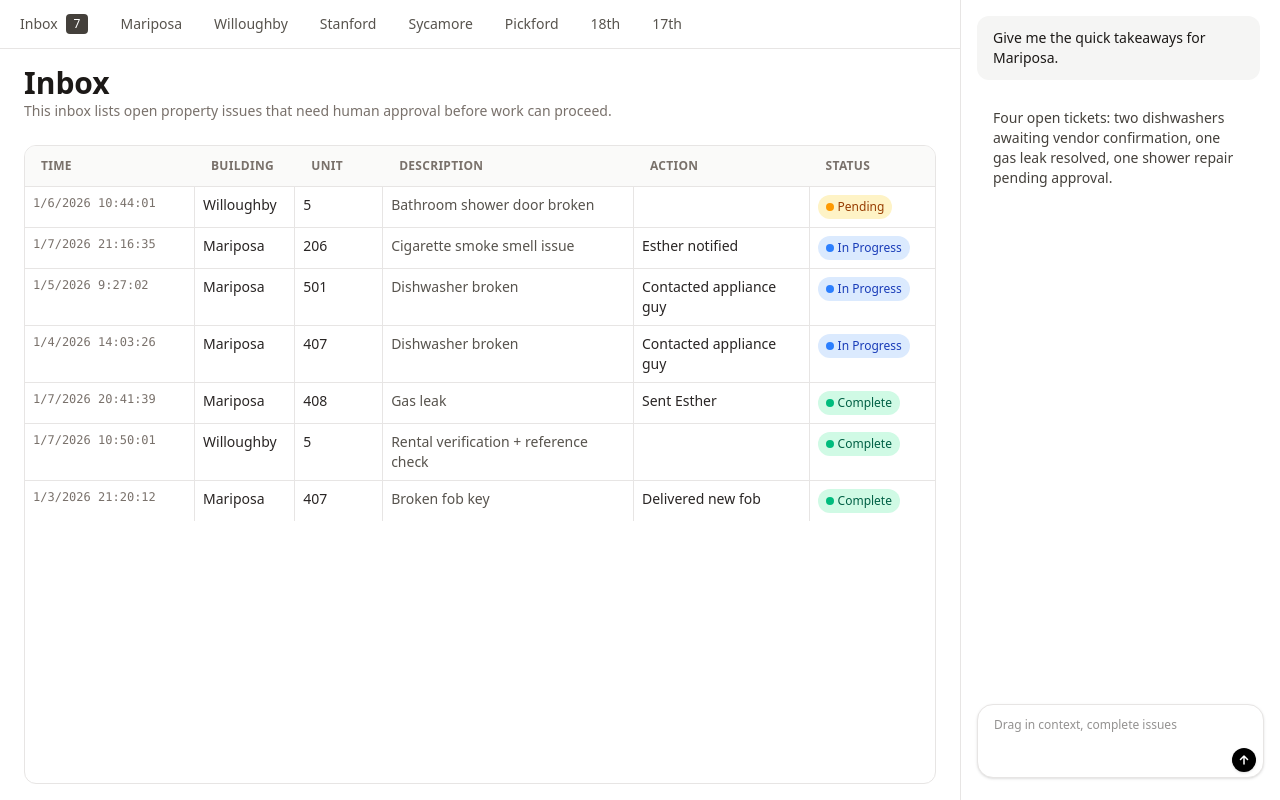
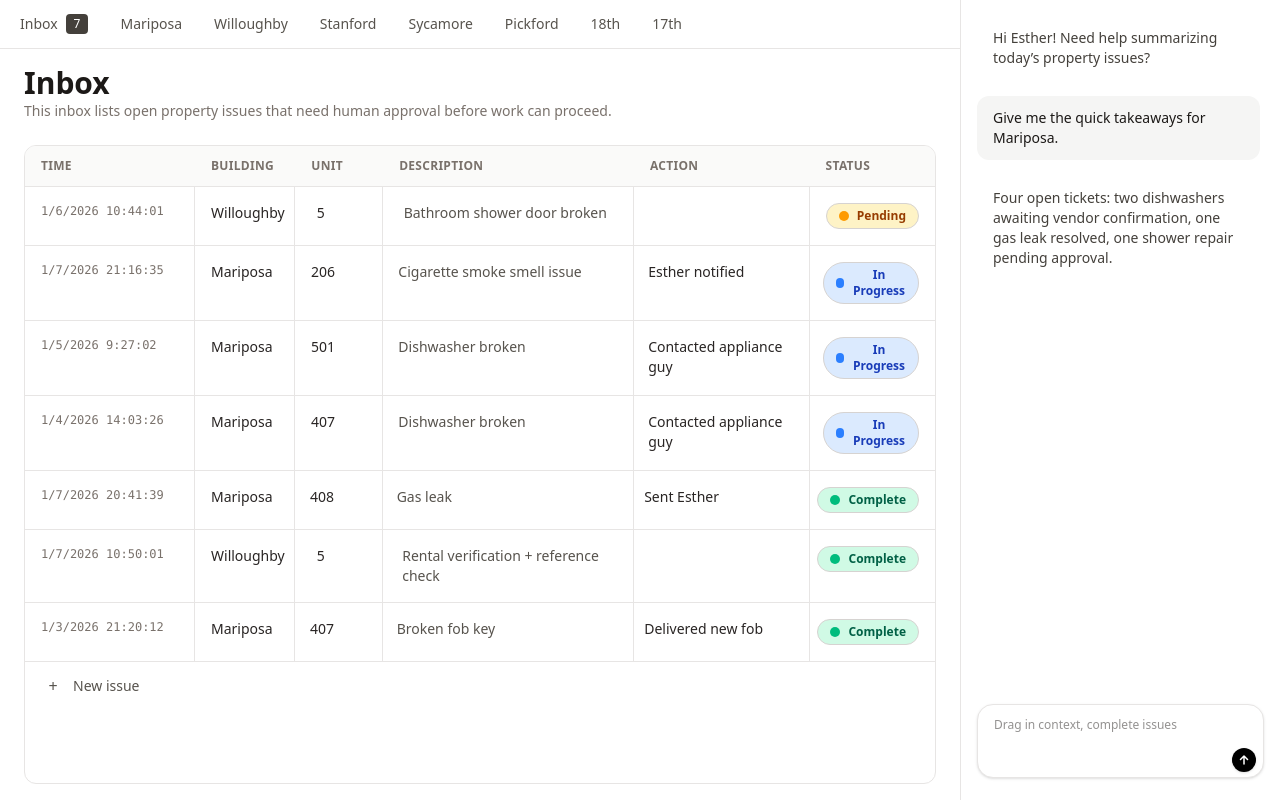
Before and after one commit to 21andrewchang/hermes, a SvelteKit app: page / in a window 1280 px wide. Built offline with nearby package versions, Linux system fonts and the light colour scheme.

Commit message:
feat: chat interface

```diff
--- a/src/routes/+page.svelte
+++ b/src/routes/+page.svelte
@@ -37,9 +37,12 @@
 		description: string;
 		action: string;
 		status: 'Pending' | 'In Progress' | 'Complete';
+		isDraft?: boolean;
 	}
 
 	const statusOptions: TableEntry['status'][] = ['Pending', 'In Progress', 'Complete'];
+	type EditableField = 'building' | 'unit' | 'description' | 'action';
+
 	interface ChatMessage {
 		id: number;
 		role: 'user' | 'assistant';
@@ -112,26 +115,64 @@
 		Complete: 2
 	};
 
-	let entries = $state(
-		[...initialEntries].sort((a, b) => statusRank[a.status] - statusRank[b.status])
-	);
+	function sortEntries(list: TableEntry[]): TableEntry[] {
+		return [...list].sort((a, b) => {
+			if (a.isDraft && !b.isDraft) return 1;
+			if (!a.isDraft && b.isDraft) return -1;
+			return statusRank[a.status] - statusRank[b.status];
+		});
+	}
+
+	let entries = $state(sortEntries(initialEntries));
 	let openStatusIndex = $state<number | null>(null);
+	const hasDraftEntry = $derived(entries.some((entry) => entry.isDraft));
+
 	const conversation: ChatMessage[] = [
 		{
 			id: 1,
+			role: 'assistant',
+			content: 'Hi Esther! Need help summarizing today’s property issues?',
+			timestamp: '09:12'
+		},
+		{
+			id: 2,
 			role: 'user',
 			content: 'Give me the quick takeaways for Mariposa.',
 			timestamp: '09:14'
 		},
 		{
-			id: 2,
+			id: 3,
 			role: 'assistant',
 			content:
 				'Four open tickets: two dishwashers awaiting vendor confirmation, one gas leak resolved, one shower repair pending approval.',
 			timestamp: '09:14'
 		}
 	];
+
 	let chatInput = $state('');
+
+	function toggleStatusMenu(index: number) {
+		openStatusIndex = openStatusIndex === index ? null : index;
+	}
+
+	function updateStatus(targetIndex: number, status: TableEntry['status']) {
+		const updated = entries.map((entry, index) =>
+			index === targetIndex ? { ...entry, status } : entry
+		);
+		entries = sortEntries(updated);
+	}
+
+	function updateEntryField(index: number, field: EditableField, value: string) {
+		const updated = entries.map((entry, entryIndex) =>
+			entryIndex === index ? { ...entry, [field]: value } : entry
+		);
+		entries = updated;
+	}
+
+	function handleFieldInput(index: number, field: EditableField, event: Event) {
+		const target = event.currentTarget as HTMLInputElement | HTMLTextAreaElement;
+		updateEntryField(index, field, target.value);
+	}
 
 	function statusStyles(status: TableEntry['status']): string {
 		if (status === 'Pending') return 'bg-amber-100 text-amber-800';
@@ -145,15 +186,29 @@
 		return 'bg-emerald-500';
 	}
 
-	function toggleStatusMenu(index: number) {
-		openStatusIndex = openStatusIndex === index ? null : index;
+	function formatTimestamp(date: Date): string {
+		const month = date.getMonth() + 1;
+		const day = date.getDate();
+		const year = date.getFullYear();
+		const hours = date.getHours().toString().padStart(2, '0');
+		const minutes = date.getMinutes().toString().padStart(2, '0');
+		const seconds = date.getSeconds().toString().padStart(2, '0');
+		return `${month}/${day}/${year} ${hours}:${minutes}:${seconds}`;
 	}
 
-	function updateStatus(targetIndex: number, status: TableEntry['status']) {
-		const updated = entries.map((entry, index) =>
-			index === targetIndex ? { ...entry, status } : entry
-		);
-		entries = updated.sort((a, b) => statusRank[a.status] - statusRank[b.status]);
+	function addNewIssue() {
+		if (entries.some((entry) => entry.isDraft)) return;
+		const now = new Date();
+		const draftEntry: TableEntry = {
+			time: formatTimestamp(now),
+			building: '',
+			unit: '',
+			description: '',
+			action: '',
+			status: 'Pending',
+			isDraft: true
+		};
+		entries = sortEntries([...entries, draftEntry]);
 	}
 
 	function handleSend(event: SubmitEvent) {
@@ -183,7 +238,8 @@
 					>
 						{tab.label}
 						{#if tab.id === 'inbox'}
-							<span class="rounded bg-stone-700 px-2 py-0.5 text-xs text-white">{entries.length}</span
+							<span class="rounded bg-stone-700 px-2 py-0.5 text-xs text-white"
+								>{entries.length}</span
 							>
 						{/if}
 					</button>
@@ -226,26 +282,67 @@
 									></div>
 								{/each}
 							</div>
-							<div class="relative divide-y divide-stone-200">
+							<div class="relative">
 								{#each entries as entry, index (index)}
 									<div
-										class="grid grid-cols-[170px_0.8fr_0.7fr_2fr_1.4fr_1fr] text-sm text-stone-800"
+										class="grid grid-cols-[170px_0.8fr_0.7fr_2fr_1.4fr_1fr] border-b border-stone-200 text-sm text-stone-800"
 									>
-										<div class="px-2 py-2 font-mono text-xs text-stone-500">{entry.time}</div>
-										<div class="px-2 py-2 font-medium">{entry.building}</div>
-										<div class="px-2 py-2">{entry.unit}</div>
-										<div class="px-2 py-2 text-stone-600">{entry.description}</div>
-										<div class="px-2 py-2">{entry.action}</div>
-										<div class="relative px-2 py-2">
+										<div class="px-4 py-4 font-mono text-xs text-stone-500">{entry.time}</div>
+										<div class="px-4 py-4">
+											{#if entry.isDraft}
+												<input
+													class="w-full rounded-md border border-transparent bg-transparent px-3 py-2 text-sm text-stone-800 transition outline-none focus:border-stone-500 focus:bg-white focus:ring-2 focus:ring-stone-200"
+													value={entry.building}
+													oninput={(event) => handleFieldInput(index, 'building', event)}
+												/>
+											{:else}
+												<span class="font-medium">{entry.building}</span>
+											{/if}
+										</div>
+										<div class="px-4 py-4">
+											{#if entry.isDraft}
+												<input
+													class="w-full rounded-md border border-transparent bg-transparent px-3 py-2 text-sm text-stone-800 transition outline-none focus:border-stone-500 focus:bg-white focus:ring-2 focus:ring-stone-200"
+													value={entry.unit}
+													oninput={(event) => handleFieldInput(index, 'unit', event)}
+												/>
+											{:else}
+												{entry.unit}
+											{/if}
+										</div>
+										<div class="px-4 py-4 text-stone-600">
+											{#if entry.isDraft}
+												<textarea
+													class="w-full rounded-md border border-transparent bg-transparent px-3 py-2 text-sm text-stone-800 transition outline-none focus:border-stone-500 focus:bg-white focus:ring-2 focus:ring-stone-200"
+													rows="2"
+													value={entry.description}
+													oninput={(event) => handleFieldInput(index, 'description', event)}
+												></textarea>
+											{:else}
+												{entry.description}
+											{/if}
+										</div>
+										<div class="px-4 py-4">
+											{#if entry.isDraft}
+												<input
+													class="w-full rounded-md border border-transparent bg-transparent px-3 py-2 text-sm text-stone-800 transition outline-none focus:border-stone-500 focus:bg-white focus:ring-2 focus:ring-stone-200"
+													value={entry.action}
+													oninput={(event) => handleFieldInput(index, 'action', event)}
+												/>
+											{:else}
+												{entry.action}
+											{/if}
+										</div>
+										<div class="relative px-4 py-4">
 											<button
-												class={`flex items-center gap-1 rounded-full px-2 py-1 text-xs font-medium ${statusStyles(entry.status)}`}
+												class={`flex items-center gap-2 rounded-full border border-stone-300 px-3 py-1 text-xs font-semibold ${statusStyles(entry.status)}`}
 												onclick={(event) => {
 													event.stopPropagation();
 													toggleStatusMenu(index);
 												}}
 											>
 												<span
-													class={`h-2 w-2 rounded-full ${statusDotStyles(entry.status)}`}
+													class={`h-2.5 w-2.5 rounded-full ${statusDotStyles(entry.status)}`}
 													aria-hidden="true"
 												></span>
 												{entry.status}
@@ -257,9 +354,7 @@
 													{#each statusOptions as option}
 														<button
 															class={`flex w-full items-center justify-between px-3 py-2 text-xs text-stone-700 hover:bg-stone-100 ${
-																option === entry.status
-																	? 'font-semibold text-stone-900'
-																	: ''
+																option === entry.status ? 'font-semibold text-stone-900' : ''
 															}`}
 															onclick={(event) => {
 																event.stopPropagation();
@@ -290,6 +385,23 @@
 								{/each}
 							</div>
 						</div>
+						{#if !hasDraftEntry}
+							<button
+								type="button"
+								class="items-center px-2 py-1 mt-2 ml-2 rounded-md text-left text-sm font-medium text-stone-600 transition hover:bg-stone-100"
+								onclick={addNewIssue}
+							>
+								<span class="flex items-center gap-2">
+									<span
+										class="flex h-6 w-6 items-center justify-center rounded-full text-base text-stone-600"
+										aria-hidden="true"
+									>
+										+
+									</span>
+									New issue
+								</span>
+							</button>
+						{/if}
 					</div>
 				</div>
 			{:else}
@@ -325,17 +437,23 @@
 				<label class="sr-only" for="copilot-input">Ask Hermes</label>
 				<textarea
 					id="copilot-input"
-					class="w-full resize-none rounded-2xl border text-xs border-stone-200 bg-white px-4 py-3 pr-16 text-sm text-stone-800 shadow-sm outline-none transition focus:border-stone-400 focus:ring-2 focus:ring-stone-200"
+					class="w-full resize-none rounded-2xl border border-stone-200 bg-white px-4 py-3 pr-16 text-sm text-xs text-stone-800 shadow-sm transition outline-none focus:border-stone-400 focus:ring-2 focus:ring-stone-200"
 					rows="3"
 					placeholder="Drag in context, complete issues"
 					bind:value={chatInput}
 				></textarea>
 				<button
 					type="submit"
-					class="absolute bottom-3 right-2 flex h-6 w-6 items-center justify-center rounded-full bg-black text-white shadow-sm transition hover:bg-stone-800"
+					class="absolute right-2 bottom-3 flex h-6 w-6 items-center justify-center rounded-full bg-black text-white shadow-sm transition hover:bg-white"
 					aria-label="Send message"
 				>
-					<svg xmlns="http://www.w3.org/2000/svg" width="16" height="16" fill="none" viewBox="0 0 16 16">
+					<svg
+						xmlns="http://www.w3.org/2000/svg"
+						width="16"
+						height="16"
+						fill="none"
+						viewBox="0 0 16 16"
+					>
 						<path
 							fill="currentColor"
 							d="M8 12.75a.75.75 0 0 1-.75-.75V5.81l-2.22 2.22a.75.75 0 0 1-1.06-1.06l3.5-3.5a.75.75 0 0 1 1.06 0l3.5 3.5a.75.75 0 1 1-1.06 1.06L8.75 5.81V12a.75.75 0 0 1-.75.75Z"
```
